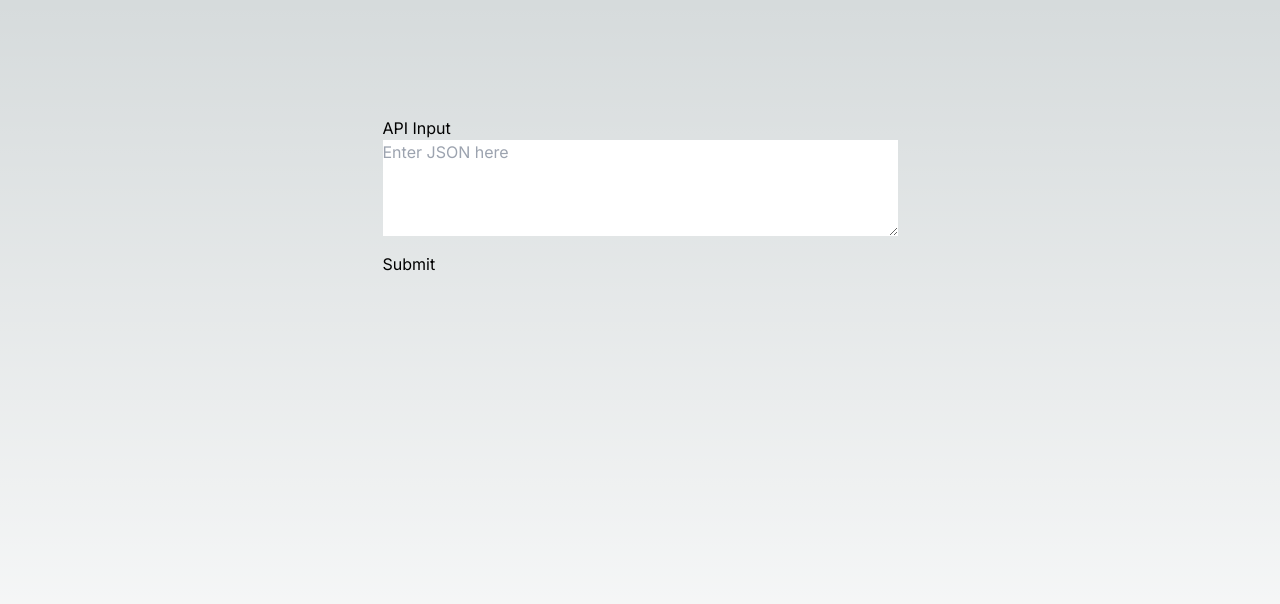
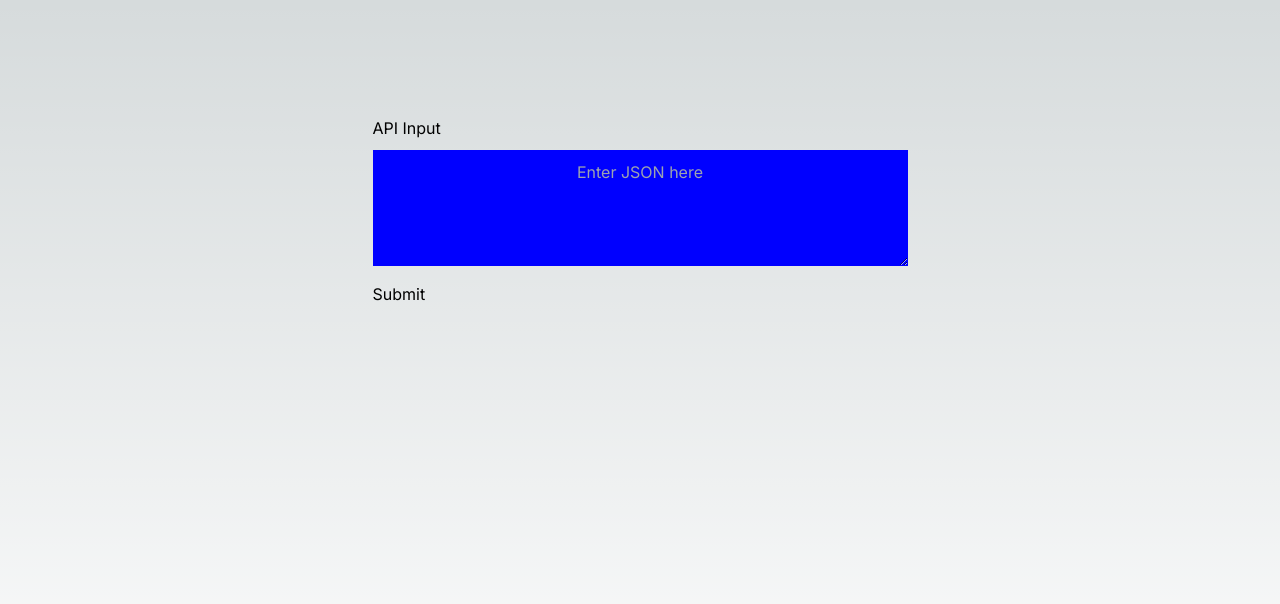
Before and after one commit to han1159/my-frontend-app, a Next.js app: page / in a window 1280 px wide. Shown: the top 604 px of the page. Built offline with nearby package versions, Linux system fonts and the light colour scheme.

Commit message:
Update App.js

```diff
--- a/src/app/App.js
+++ b/src/app/App.js
@@ -48,7 +48,16 @@ const App = () => {
             placeholder='Enter JSON here'
             rows="4"
             cols="50"
-            style={{ width: '100%', color: 'black' }} // Ensure full width and text color black
+            style={{
+            marginTop: '10px',
+            backgroundColor: 'blue',
+            color: 'white',
+            textAlign: 'center',
+            padding: '10px',
+            border: 'none',
+            cursor: 'pointer',
+            width: '100%'
+          }}
           />
         </div>
         <button type='submit' style={{ marginTop: '10px' }}>Submit</button>
@@ -62,22 +71,22 @@ const App = () => {
             onChange={handleSelectChange}
             value={selectedOptions}
             placeholder="Multi Filter"
-            style={{ marginTop: '10px' }}
+            style={{ marginTop: '10px'}}
           />
-          <div style={{ marginTop: '20px' }}>
+          <div style={{ marginTop: '20px'}}>
             <h2>Filtered Response</h2>
             {selectedOptions.some(option => option.value === 'characters') && (
-              <div>
+              <div style={{color: 'black'}}>
                 <strong>Characters:</strong> {response.alphabets?.join(', ')}
               </div>
             )}
             {selectedOptions.some(option => option.value === 'numbers') && (
-              <div>
+              <div style={{color: 'black'}}>
                 <strong>Numbers:</strong> {response.numbers?.join(', ')}
               </div>
             )}
             {selectedOptions.some(option => option.value === 'highestAlphabet') && (
-              <div>
+              <div style={{color: 'black'}}>
                 <strong>Highest Alphabet:</strong> {response.highest_alphabet?.join(', ')}
               </div>
             )}
```
